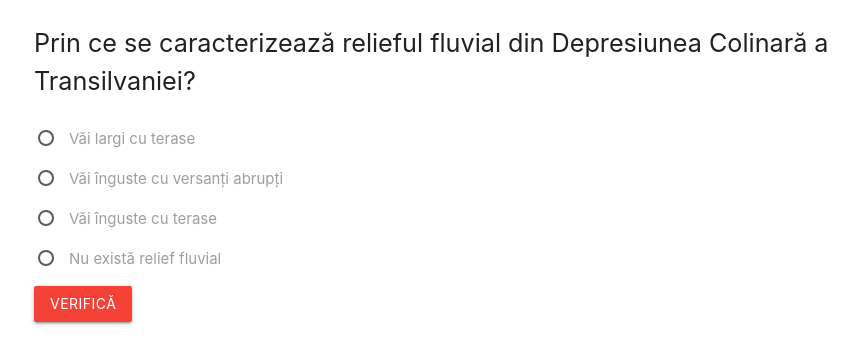
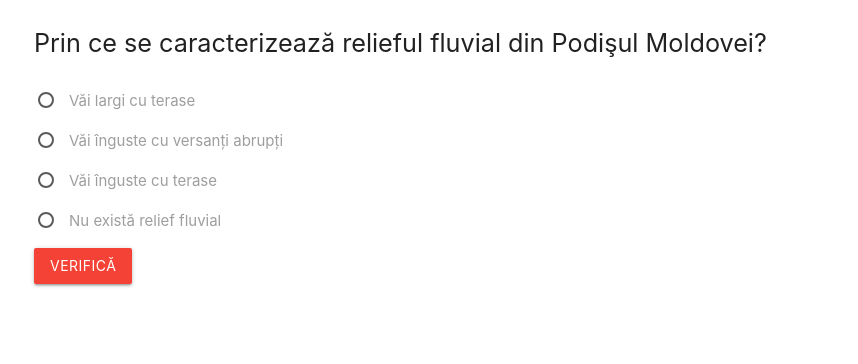
Before and after one commit to teodor-ionesco/mau5, a PHP site: page /mau5/geogra/ro/relief/unitati/podmold/quiz.php in a window 1280 px wide. Shown: the top 364 px of the page, without its empty margins (158-1016 px from the left). Run offline with PHP 8.4, Linux system fonts and the light colour scheme.

Commit message:
Update quiz.php

```diff
--- a/geogra/ro/relief/unitati/podmold/quiz.php
+++ b/geogra/ro/relief/unitati/podmold/quiz.php
@@ -52,22 +52,22 @@
 				},
 
 				3 : {
-					question : 'Care este altitudinea maximă din Depresiunea Colinară a Transilvaniei?',
+					question : 'Care este altitudinea maximă din Podişul Moldovei?',
 					answers : {
-						0 : '1080 m în Dealul Becheci',
+						0 : '682 m în Dealul Ciungi',
 						1 : '467 m în Vf. Greci',
-						2 : '1347 m în Vf. Semenic',
+						2 : '1080 m în Dealul Bechci',
 						3 : '1217 m în Dealul Chichioara',
 					},
 					correct : 0,
 				},
 
 				4 : {
-					question : 'Ce fel de fragmentare prezintă Depresiunea Colinară a Transilvaniei?',
+					question : 'Un?',
 					answers : {
 						0 : 'Deluroasă și colinară',
 						1 : 'Nu prezintă fragmentare',
-						2 : 'Prezentă doar în jurul cutelor diapire',
+						2 : 'Accentuată',
 						3 : 'Accentuată, cu relief carstic',
 					},
 					correct : 0,
@@ -96,7 +96,7 @@
 				},
 
 				7 : {
-					question : 'Prin ce se caracterizează relieful fluvial din Depresiunea Colinară a Transilvaniei?',
+					question : 'Prin ce se caracterizează relieful fluvial din Podişul Moldovei?',
 					answers : {
 						0 : 'Văi largi cu terase',
 						1 : 'Văi înguste cu versanți abrupți',
```
